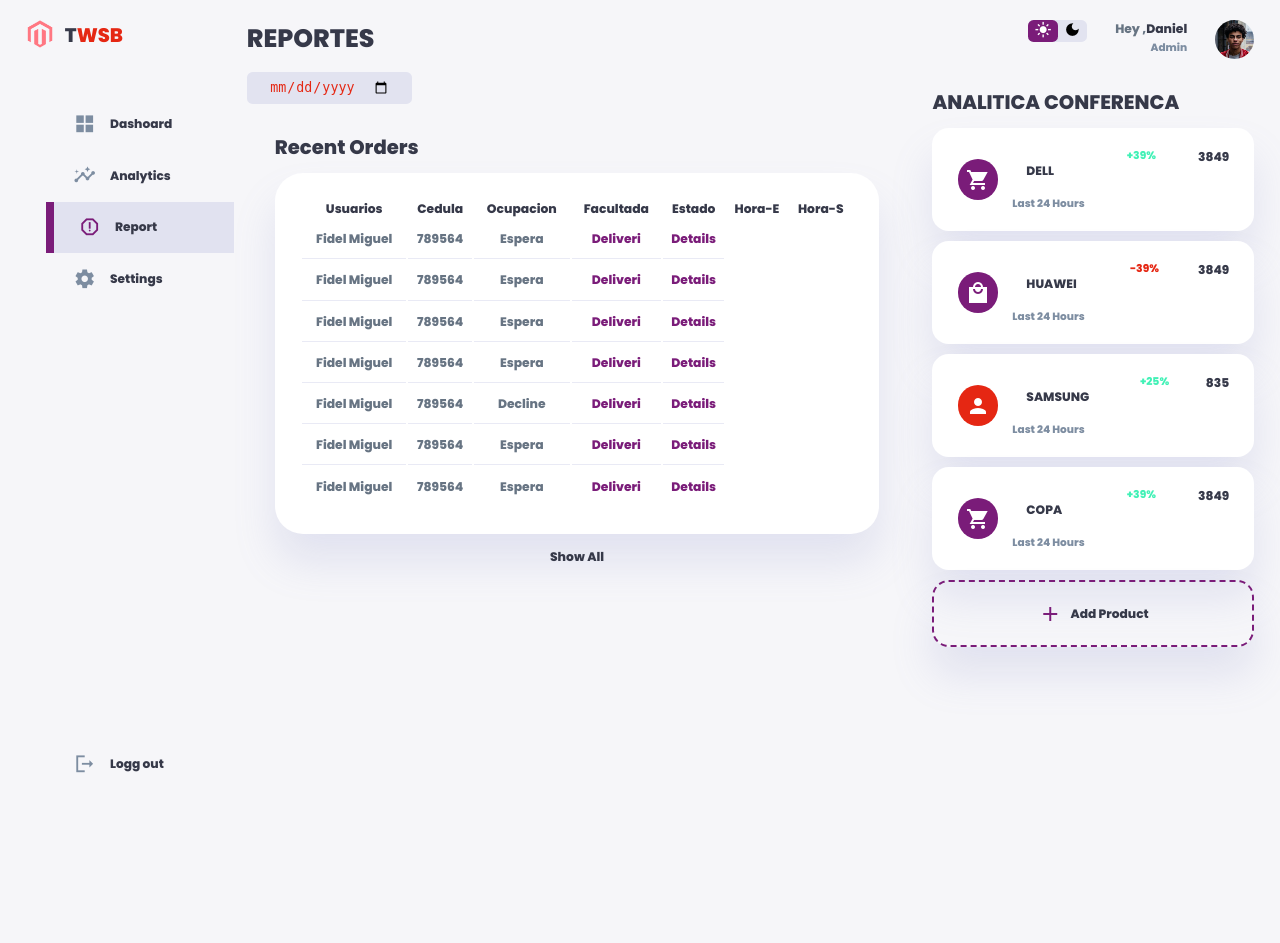
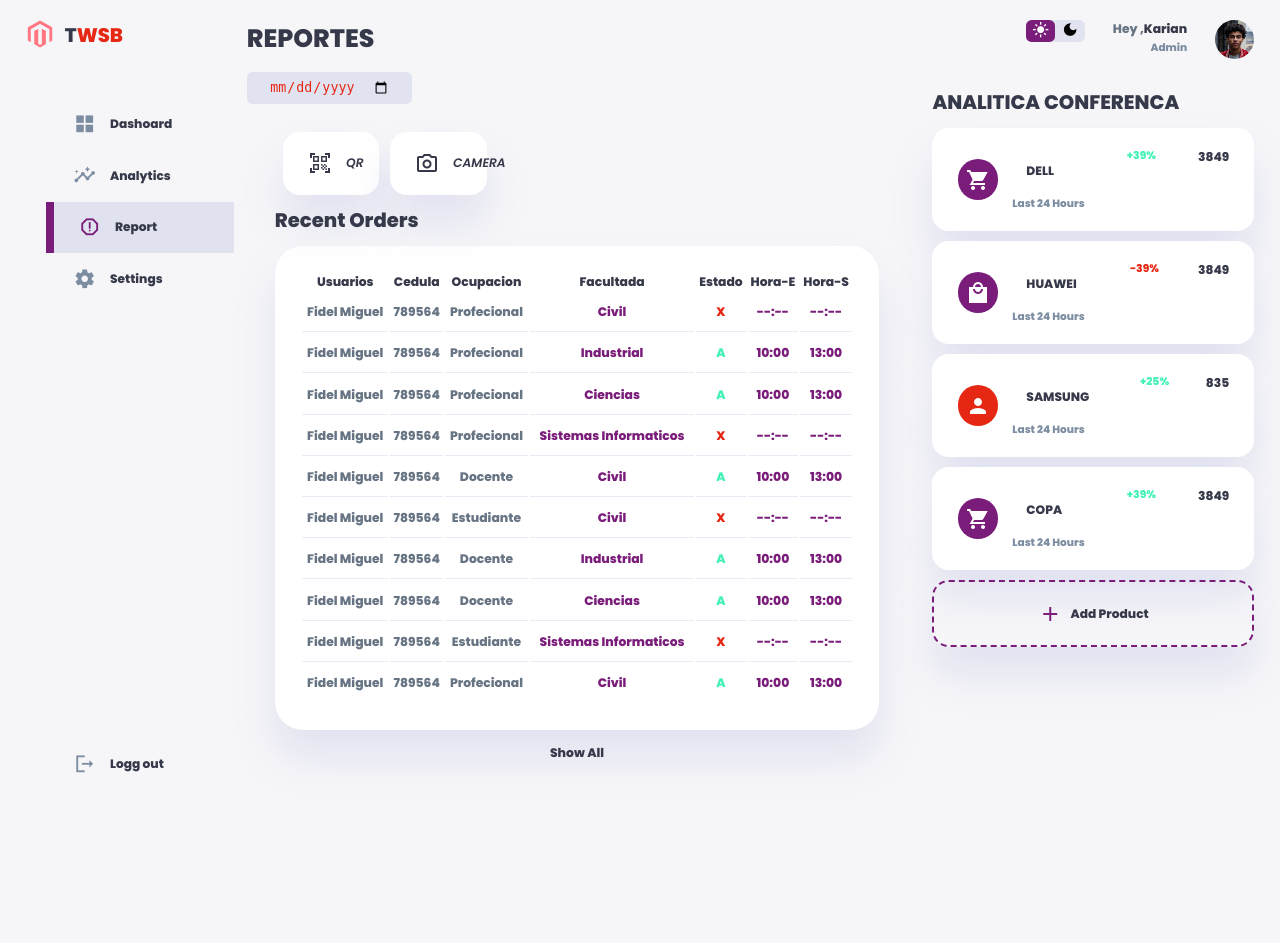
Before and after one commit to guillermo-gordon18-2000/Proyecto-Desarrollo-VII-congreso, a PHP site: page /View/Report.php in a window 1280 px wide. Shown: the top 943 px of the page. Run offline with PHP 8.4, Linux system fonts and the light colour scheme.

Commit message:
Face 3 v(2.2)

```diff
--- a/Public/css/style-Main.css
+++ b/Public/css/style-Main.css
@@ -460,6 +467,41 @@ height: 7rem;
 
     box-shadow: none;
   }
+
+
+  main .recent-order .item.add-product{
+   width: 40%;
+   background: var(--color-white);
+   color: var(--color-dark);
+   display: inline-flex;
+   align-items: center;
+   gap: 1rem;
+   margin-left: 8px;
+   margin-bottom: 0.7rem;
+   padding: 1.4rem var(--card-padding);
+   border-radius: var(--border-radius-3);
+   box-shadow: var(--box-shadow);
+   transition: all 300ms ease;
+     }
+
+
+   main .recent-order .item:hover  {
+           background: var(--color-primary);
+           color:white;
+
+
+   }
+   main .recent-order .item.add-product input  {
+       padding: 10px;
+
+   }
+   main .recent-order .item.add-product   {
+      width: 16%;
+
+  }
+
+
+
 
   main table tbody td{
     height: 2.8rem;
--- a/Public/js/index.js
+++ b/Public/js/index.js
@@ -28,14 +28,44 @@ themeToggler.addEventListener('click', ()=> {
 
 Orders.forEach(order =>{
 const tr = document.createElement('tr');
+
 const trContent = `
+
                   <td>${order.productName}</td>
                   <td>${order.productNumber}</td>
                   <td>${order.paymentStatus}</td>
-                  <td class="${order.shipping === 'Decline' ? 'warning':'primary'}">${order.shipping}</td>
-                  <td class="primary">Details</td>
+                  <td class="${order.shipping === 'None' ? 'warning':'primary'}">${order.shipping}</td>
+                  <td class="${order.Status === 'A' ? 'success':'danger'}">${order.Status}</td>
+                  <td class="primary">${order.Hora_E}</td>
+                  <td class="primary">${order.Hora_S}</td>
 
 `;
 tr.innerHTML= trContent;
 document.querySelector('table tbody').appendChild(tr);
 })
+
+
+const progress = document.querySelector('.progress-done');
+
+setTimeout(()=> {
+progress.style.opacity =1;
+progress.style.width = progress.getAttribute('data-done') + '%';
+
+},500)
+
+
+form = document.querySelector('form')
+fileInp = form.querySelector('input');
+
+  function fetchRequest(file, formData){
+    infoText.innerText = "Scanning GR Code ...";
+    fetch("http://api.qrserver.com/v1/read-qr-code/",
+   {  method: 'POST' , body:formData}).then(res => res.json()).then(result => {
+    result = result[0].symbol[0].data;
+    infoText.innerText = result ? "Upload Qr Code to scan " : "Could scan qr code"
+    if(!result) result;
+    document.querySelector("textarea").innerText = result ;
+    form.querySelector("img").src = URL.createObjectURL(file);
+    wrapper.classList.add(active);
+   }).catch(()=>{infoText.infoText = "Coul't scan Qr cOde"; });
+  }
--- a/Public/js/orders.js
+++ b/Public/js/orders.js
@@ -1,36 +1,82 @@
 const Orders=[{productName:'Fidel Miguel',
                productNumber:'789564',
-               paymentStatus:'Espera',
-               shipping:'Deliveri'
+               paymentStatus:'Profecional',
+               shipping:'Civil',
+               Status:'X',
+               Hora_E:'--:--',
+               Hora_S:'--:--'
               },
               {productName:'Fidel Miguel',
               productNumber:'789564',
-               paymentStatus:'Espera',
-               shipping:'Deliveri'
+              paymentStatus:'Profecional',
+              shipping:'Industrial',
+              Status:'A',
+              Hora_E:'10:00',
+              Hora_S:'13:00'
              },
              {productName:'Fidel Miguel',
              productNumber:'789564',
-               paymentStatus:'Espera',
-               shipping:'Deliveri'
+             paymentStatus:'Profecional',
+             shipping:'Ciencias',
+             Status:'A',
+             Hora_E:'10:00',
+             Hora_S:'13:00'
             },
             {productName:'Fidel Miguel',
             productNumber:'789564',
-               paymentStatus:'Espera',
-               shipping:'Deliveri'
+            paymentStatus:'Profecional',
+            shipping:'Sistemas Informaticos',
+            Status:'X',
+            Hora_E:'--:--',
+            Hora_S:'--:--'
            },
            {productName:'Fidel Miguel',
            productNumber:'789564',
-              paymentStatus:'Decline',
-              shipping:'Deliveri'
+           paymentStatus:'Docente',
+           shipping:'Civil',
+           Status:'A',
+           Hora_E:'10:00',
+           Hora_S:'13:00'
           },
               {productName:'Fidel Miguel',
                productNumber:'789564',
-             paymentStatus:'Espera',
-             shipping:'Deliveri'
+               paymentStatus:'Estudiante',
+               shipping:'Civil',
+               Status:'X',
+               Hora_E:'--:--',
+               Hora_S:'--:--'
               },
               {productName:'Fidel Miguel',
               productNumber:'789564',
-            paymentStatus:'Espera',
-            shipping:'Deliveri'
+              paymentStatus:'Docente',
+              shipping:'Industrial',
+              Status:'A',
+              Hora_E:'10:00',
+              Hora_S:'13:00'
+             },
+             {productName:'Fidel Miguel',
+             productNumber:'789564',
+             paymentStatus:'Docente',
+             shipping:'Ciencias',
+             Status:'A',
+             Hora_E:'10:00',
+             Hora_S:'13:00'
+            },
+            {productName:'Fidel Miguel',
+            productNumber:'789564',
+            paymentStatus:'Estudiante',
+            shipping:'Sistemas Informaticos',
+            Status:'X',
+            Hora_E:'--:--',
+            Hora_S:'--:--'
+           },
+           {productName:'Fidel Miguel',
+           productNumber:'789564',
+           paymentStatus:'Profecional',
+           shipping:'Civil',
+           Status:'A',
+           Hora_E:'10:00',
+           Hora_S:'13:00'
         }
+
             ]
--- a/View/Report.php
+++ b/View/Report.php
@@ -7,6 +7,7 @@
       <title>Prototipo</title>
      <!-- MATERIAL ICONS -->
      <link href="https://fonts.googleapis.com/icon?family=Material+Icons+Sharp" rel="stylesheet">
+     <link rel="stylesheet" href="https://fonts.googleapis.com/css2?family=Material+Symbols+Outlined:opsz,wght,FILL,GRAD@48,400,0,0" />
       <!-- STYLESHEET -->
       <link rel="stylesheet" href="Public/css/style-Main.css">
 </head>
@@ -141,6 +142,23 @@
               </div>
                  <!----------------------- END OF INSIGHTS ------------------->
                        <div class="recent-order">
+
+                       <div class="item add-product">
+
+                       <span class="material-symbols-outlined">qr_code_scanner</span>
+                                    <i>QR</i>
+                                   <input type="file" id=real-file hidden="hidden"></input>
+                                   <button type="button" id="custom-button"></button>
+                              </div>
+
+                              <div class="item add-product">
+
+                              <span class="material-symbols-outlined">photo_camera</span>
+                              <i>CAMERA</i>
+                                   <input type="file" id=real-file hidden="hidden"></input>
+                                 <button type="button" id="custom-button"></button>
+                              </div>
+
                          <h2>Recent Orders</h2>
                            <table>
                               <thead>
@@ -149,7 +167,6 @@
                                     <th>Cedula</th>
                                     <th>Ocupacion</th>
                                     <th>Facultada</th>
-
                                     <th>Estado</th>
                                     <th>Hora-E</th>
                                     <th>Hora-S</th>
@@ -182,7 +199,7 @@
                      </div>
                      <div class="profile">
                         <div class="info">
-                            <p> Hey ,<b>Daniel </b></p>
+                            <p> Hey ,<b>Karian </b></p>
 
                             <small class="text-muted">Admin</small>
 
--- a/View/Settings.html
+++ b/View/Settings.html
@@ -124,6 +124,8 @@
 							<i class="fa fa-user text-center mr-1"></i>
 							Security
 						</a>
+
+                        <!--
 						<a class="nav-link" id="application-tab" data-toggle="pill" href="#application" role="tab" aria-controls="application" aria-selected="false">
 							<i class="fa fa-tv text-center mr-1"></i>
 							Application
@@ -132,6 +134,8 @@
 							<i class="fa fa-bell text-center mr-1"></i>
 							Notification
 						</a>
+ -->
+
 					</div>
 				</div>
 				<div class="tab-content p-4 p-md-5" id="v-pills-tabContent">
@@ -414,7 +418,7 @@
                      </div>
                      <div class="profile">
                         <div class="info">
-                            <p> Hey ,<b>Daniel </b></p>
+                            <p> Hey ,<b>Karian </b></p>
 
                             <small class="text-muted">Admin</small>
 
```
Also changed, not shown: other parts of Public/css/style-Main.css (+54 -22 lines), Public/css/Style_login.css (+11 -0 lines), Public/js/script.js (+0 -8 lines), View/Analytics.php (+34 -14 lines), View/Main.php (+5 -3 lines). Lines whose indentation alone changed are shown as unchanged.
